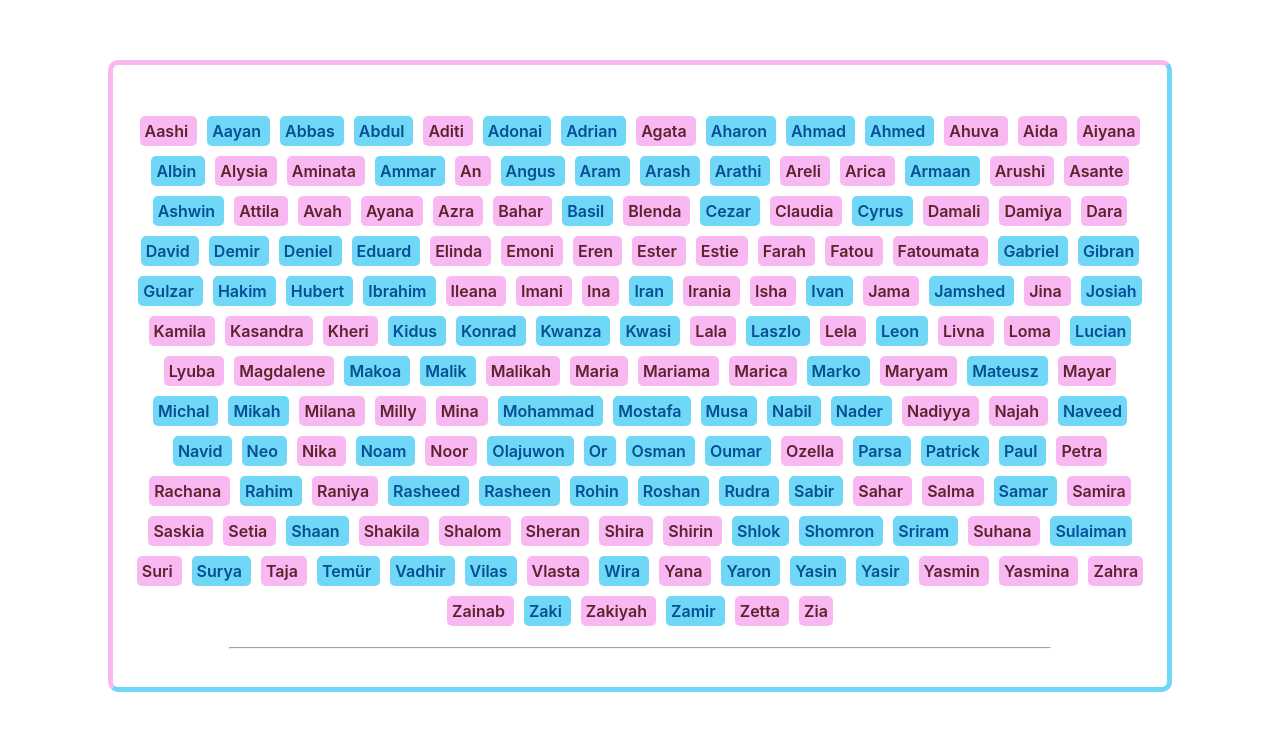
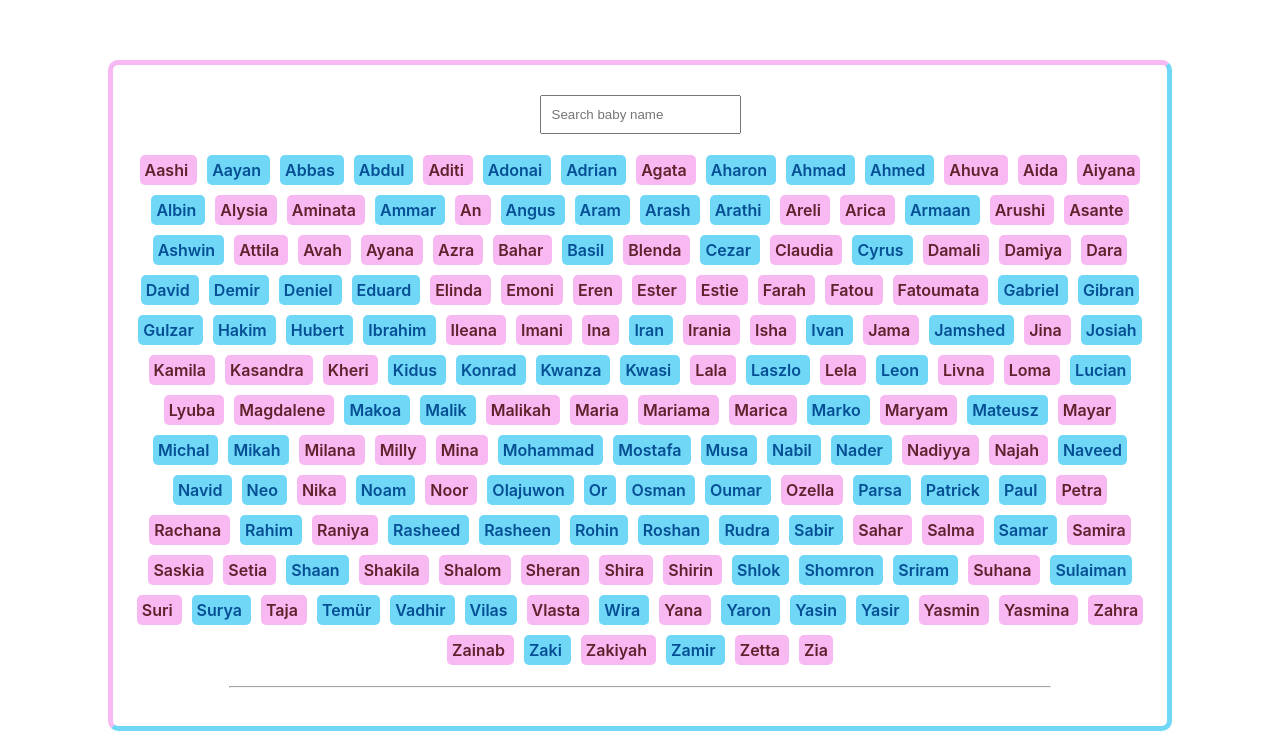
Before and after one commit to Hatice06/baby-name-picker, a React (Create React App) app: page / in a window 1280 px wide. Shown: the part 170-901 px from the top of the page. Before the commit the page ends 862 px from the top, so only its background shows below. Built offline with nearby package versions, Linux system fonts and the light colour scheme.

Commit message:
Level 2 completed

```diff
--- /dev/null
+++ b/src/AllBabyNames.js
@@ -0,0 +1,17 @@
+import React from "react";
+
+function AllBabyNames(props) {
+  return (
+    <p>
+      {props.sortedNames.map((baby, index) => {
+        if (baby.sex === "f") {
+          return <span className="baby-girl" key={index}> {baby.name} </span>;
+        } else {
+          return <span className="baby-boy" key={index}> {baby.name} </span>;
+        }
+      })}
+    </p>
+  );
+}
+
+export default AllBabyNames;
--- a/src/App.css
+++ b/src/App.css
@@ -36,3 +36,7 @@ hr{
   width: 80%;
   border-color: rgb(250, 245, 245);
 }
+
+input{
+  padding: 10px;
+}
--- a/src/App.js
+++ b/src/App.js
@@ -1,20 +1,24 @@
-import React from "react";
+import React, {useState} from "react";
 import "./App.css";
 import babyNamesData from "./babyNamesData.json";
+import AllBabyNames from "./AllBabyNames";
 
 function App() {
-  const sortedNames =babyNamesData.sort((a,b)=> a.name > b.name ? 1 : -1);
+
+
+  const[sortedNames, setSortedNames]=useState(babyNamesData.sort((a,b)=> a.name > b.name ? 1 : -1));
+
+  const handleClick = (event) => {
+    const searchName =babyNamesData.filter(item => item.name.includes(event.target.value))
+   setSortedNames(searchName);
+   console.log(searchName);
+  }
+
   return (
     <div className="baby-name-container">
-      <p>
-        {sortedNames.map((baby) => {
-          if (baby.sex === "f") {
-            return <span className="baby-girl"> {baby.name} </span>;
-          } else {
-            return <span className="baby-boy"> {baby.name} </span>;
-          }
-        })}
-      </p>
+      <input type="text" placeholder="Search baby name" onKeyUp={handleClick}>
+      </input>
+      <AllBabyNames sortedNames={sortedNames} />
       <hr />
     </div>
   );
```
